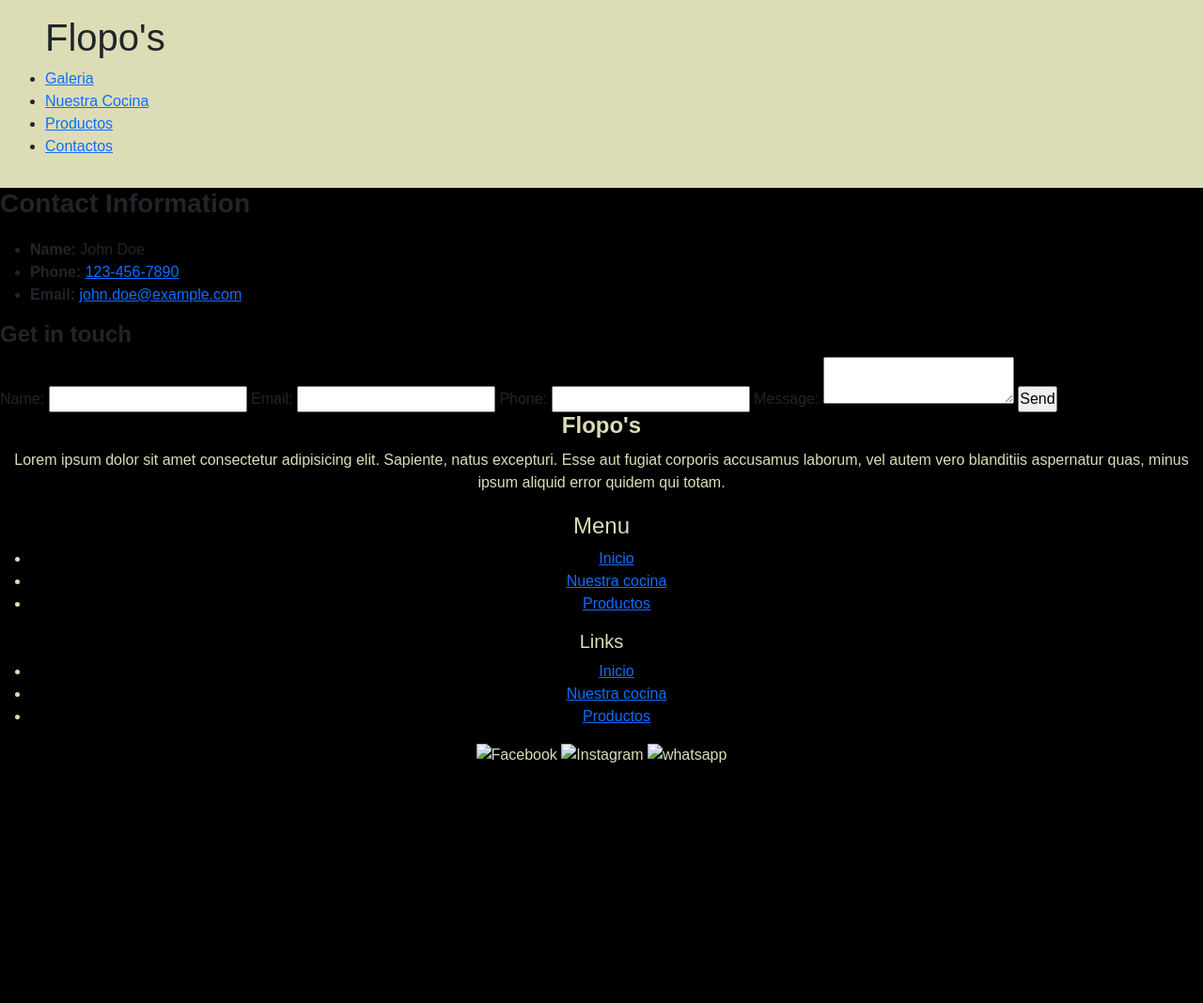
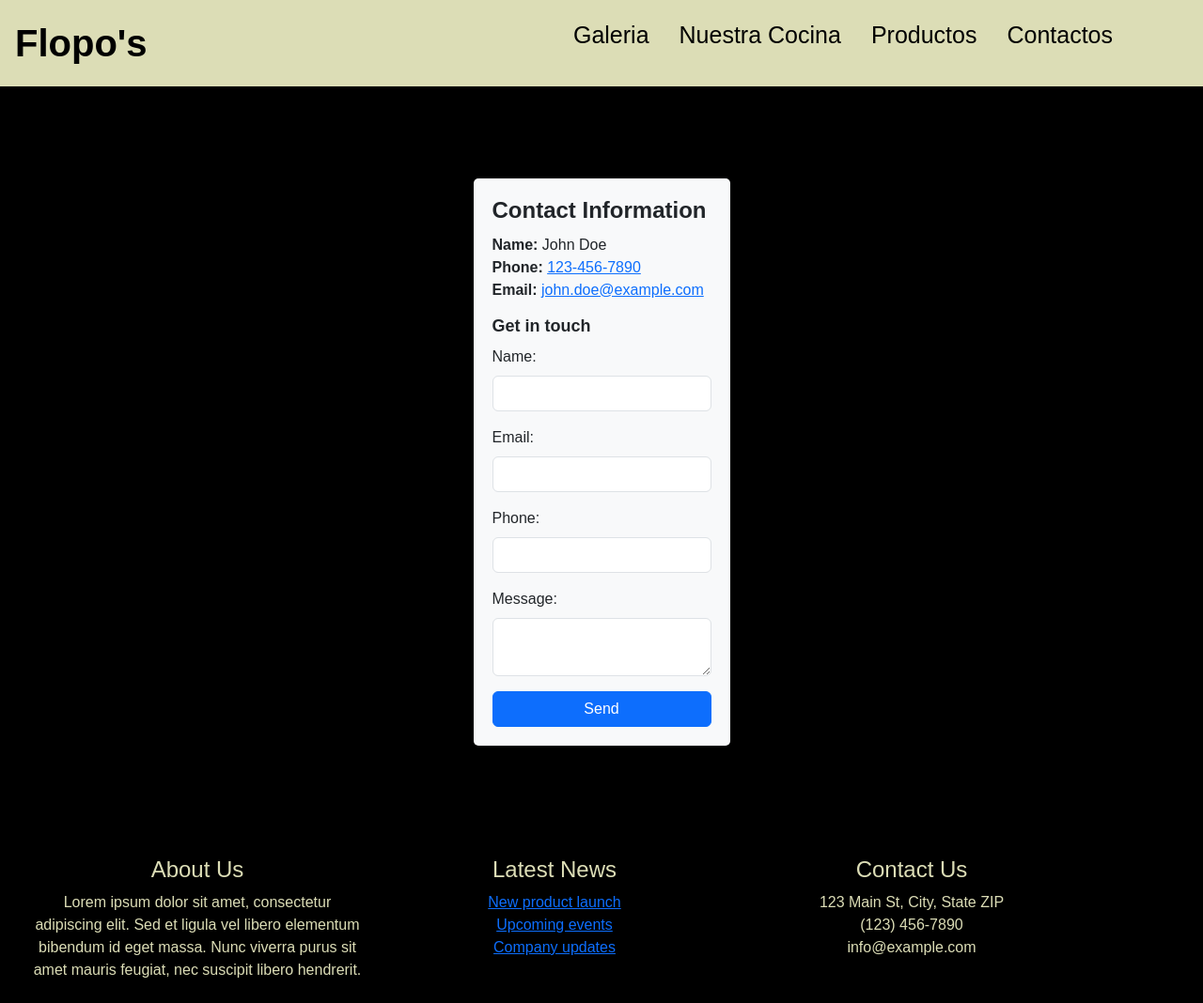
Before and after one commit to lucianopablo26/webflopo, a plain HTML site: page pages/contacts.html in a window 1280 px wide. Shown: the top 1068 px of the page at 94% size. Before the commit the page ends 816 px from the top, so only its background shows below. Drawn offline with nearby package versions, Linux system fonts and the light colour scheme.

Commit message:
trabaje en contacts tambien le agregue css para la tarjeta de contactos

```diff
--- a/css/style.css
+++ b/css/style.css
@@ -248,7 +248,32 @@ body {
     .item:hover img {
       transform: scale(1.1);
     }
+     main {
+      display: flex;
+      justify-content: center;
+      align-items: center;
+      height: 100vh;
+    }
 
+    .contact-card {
+      max-width: 400px;
+      padding: 20px;
+      background-color: #f8f9fa;
+      border-radius: 5px;
+      box-shadow: 0 2px 4px rgba(0, 0, 0, 0.1);
+    }
+
+    .contact-card h2 {
+      font-size: 24px;
+      font-weight: bold;
+      margin-bottom: 10px;
+    }
+
+    .contact-card form h3 {
+      font-size: 18px;
+      font-weight: bold;
+      margin-bottom: 10px;
+    }
 
 
   /* Footer styles */
--- a/pages/contacts.html
+++ b/pages/contacts.html
@@ -5,74 +5,97 @@
     <meta http-equiv="X-UA-Compatible" content="IE=edge">
     <meta name="viewport" content="width=device-width, initial-scale=1.0">
     <title>Contacto</title>
-    <link rel="stylesheet" href="../css/bootstrap-5.3.0-alpha1-dist/css/bootstrap.min.css">
-    <link rel="stylesheet" href="../css/style.css">
+    <link
+      rel="stylesheet"
+      href="../css/bootstrap-5.3.0-alpha1-dist/css/bootstrap.min.css"
+    />
+    <link rel="stylesheet" href="../css/style.css" />
+    <link
+      rel="stylesheet"
+      href="https://fonts.googleapis.com/icon?family=Material=icons"
+    />
   </head>
   <body>
-    <header>
-        <div>
+    <div class="">
+      <header class="nav-wraper">
         <nav>
+          <div class="logo" id="Inicio">Flopo's</div>
+          <input type="checkbox" name="" id="toggle" />
+          <label for="toggle"><i class="material-icons">menu</i></label>
+          <div class="menu">
             <ul>
-                <div class="h1"><h1>Flopo's</h1></div>
                 <li><a href="./galeria.html">Galeria</a></li>
-                <li><a href="../index.html#Nuestra cocina">Nuestra Cocina</a></li>
-                <li><a href="../index.html#Productos">Productos</a></li>
+                <li><a href="#Nuestra cocina">Nuestra Cocina</a></li>
+                <li><a href="#Productos">Productos</a></li>
                 <li><a href="./contacts.html">Contactos</a></li>
             </ul>
+          </div>
         </nav>
-        </div>
     </header>
     <main>
     <div class="contact-card">
       <h2>Contact Information</h2>
-          <ul>
+      <ul class="list-unstyled">
         <li><strong>Name:</strong> John Doe</li>
         <li><strong>Phone:</strong> <a href="tel:1234567890">123-456-7890</a></li>
         <li><strong>Email:</strong> <a href="mailto:john.doe@example.com">john.doe@example.com</a></li>
       </ul>
       <form action="submit-form.php" method="post">
         <h3>Get in touch</h3>
-            <label for="name">Name:</label>
-            <input type="text" id="name" name="name" required>
-            <label for="email">Email:</label>
-            <input type="email" id="email" name="email" required>
-            <label for="phone">Phone:</label>
-            <input type="tel" id="phone" name="phone" required>
-            <label for="message">Message:</label>
-            <textarea id="message" name="message" required></textarea>
-            <input type="submit" value="Send">
+        <div class="mb-3">
+          <label for="name" class="form-label">Name:</label>
+          <input type="text" id="name" name="name" class="form-control" required>
+        </div>
+        <div class="mb-3">
+          <label for="email" class="form-label">Email:</label>
+          <input type="email" id="email" name="email" class="form-control" required>
+        </div>
+        <div class="mb-3">
+          <label for="phone" class="form-label">Phone:</label>
+          <input type="tel" id="phone" name="phone" class="form-control" required>
+        </div>
+        <div class="mb-3">
+          <label for="message" class="form-label">Message:</label>
+          <textarea id="message" name="message" class="form-control" required></textarea>
+        </div>
+        <div class="d-grid">
+          <input type="submit" value="Send" class="btn btn-primary">
+        </div>
       </form>
     </div>
   </main>
     <footer>
-      <div class="footer-content">
-        <div class="footer-section about">
-          <h3>Flopo's</h3>
-          <p>Lorem ipsum dolor sit amet consectetur adipisicing elit. Sapiente, natus excepturi. Esse aut fugiat corporis accusamus laborum, vel autem vero blanditiis aspernatur quas, minus ipsum aliquid error quidem qui totam.</p>
+        <div class="container">
+          <div class="row">
+            <div class="col-md-4">
+              <h4>About Us</h4>
+              <p>Lorem ipsum dolor sit amet, consectetur adipiscing elit. Sed et ligula vel libero elementum bibendum id eget massa. Nunc viverra purus sit amet mauris feugiat, nec suscipit libero hendrerit.</p>
             </div>
-        <div class="footer-section links">
-          <h4>Menu</h4>
-          <ul>
-            <li><a href="../index.html">Inicio</a></li>
-            <li><a href="../index.html#Nuestra cocina">Nuestra cocina</a></li>
-            <li><a href="../index.html#Productos">Productos</a></li>
+            <div class="col-md-4">
+              <h4>Latest News</h4>
+              <ul class="list-unstyled">
+                <li><a href="#">New product launch</a></li>
+                <li><a href="#">Upcoming events</a></li>
+                <li><a href="#">Company updates</a></li>
               </ul>
             </div>
-        <div class="footer-section links">
-          <h5>Links</h5>
-          <ul>
-            <li><a href="../index.html">Inicio</a></li>
-            <li><a href="../index.html#Nuestra cocina">Nuestra cocina</a></li>
-            <li><a href="../index.html#Productos">Productos</a></li>
+            <div class="col-md-4">
+              <h4>Contact Us</h4>
+              <ul class="list-unstyled">
+                <li><i class="fa fa-map-marker"></i> 123 Main St, City, State ZIP</li>
+                <li><i class="fa fa-phone"></i> (123) 456-7890</li>
+                <li><i class="fa fa-envelope"></i> info@example.com</li>
               </ul>
             </div>
-        <div class="footer-section social">
-          <img id="Facebook" src="../assets/img/Facebook.jpg" alt="Facebook">
-          <img src="../assets/img/Instagram.jpg" alt="Instagram">
-          <img src="../assets/img/whatsapp.jpeg" alt="whatsapp">
+          </div>
+          <div class="row">
+            <div class="col-sm-12">
+              <hr>
+              <p class="text-center">&copy; 2023 Flopo's. All rights reserved.</p>
+            </div>
           </div>
         </div>
       </footer>
-
+  </div>
 </body>
 </html>
```
Also changed, not shown: 1 other file. Lines whose indentation alone changed are shown as unchanged.
